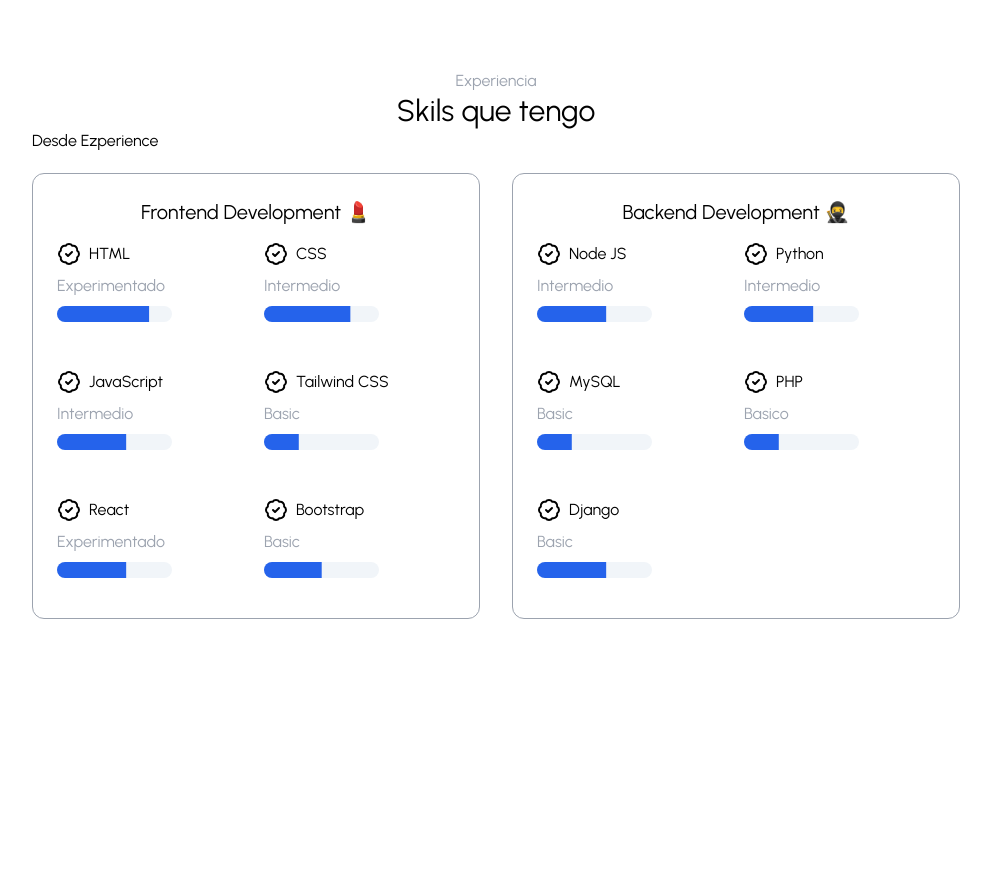
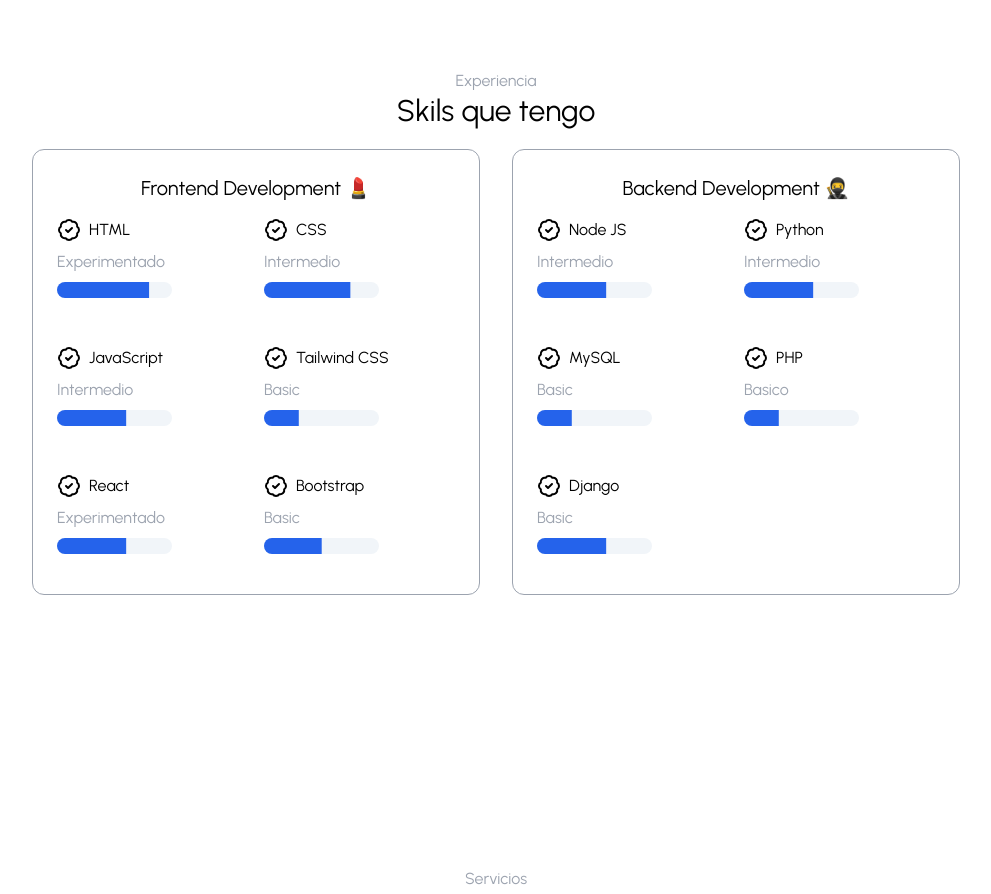
Before and after one commit to Frankman254/Landing-page-frankmandev, a Next.js app: page / in a window 1280 px wide. Shown: the part 1880-2774 px from the top of the page, without its empty margins (144-1135 px from the left). Built offline with nearby package versions, Linux system fonts and the light colour scheme.

Commit message:
Remover el P de experience

```diff
--- a/components/experience.tsx
+++ b/components/experience.tsx
@@ -7,7 +7,6 @@
     return (
         <div className="p-6 md:px-12 md:py-44 max-w-5xl mx-auto">
             <Title title="Experiencia" subtitle="Skils que tengo"/>
-            <p>Desde Ezperience</p>
             <div className="grid md:grid-cols-2 gap-8 mt-5">
             {dataExperience.map((data)=> (
                 <div key={data.id} className="p-6 rounded-xl border border-gray-400">
@@ -24,7 +23,6 @@
                                 <Progress value={item.value} className="w-[60%]" />
                             </div>
                         ))}
-
                     </div>
                 </div>
             ))}
```
